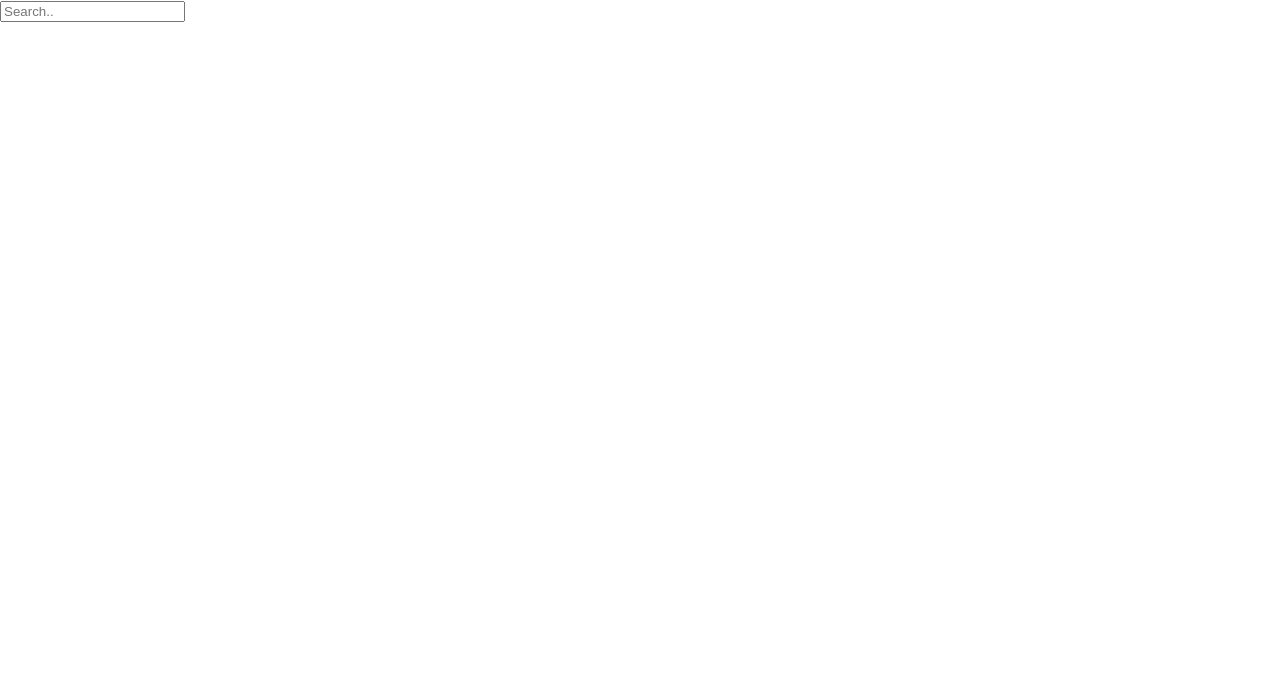
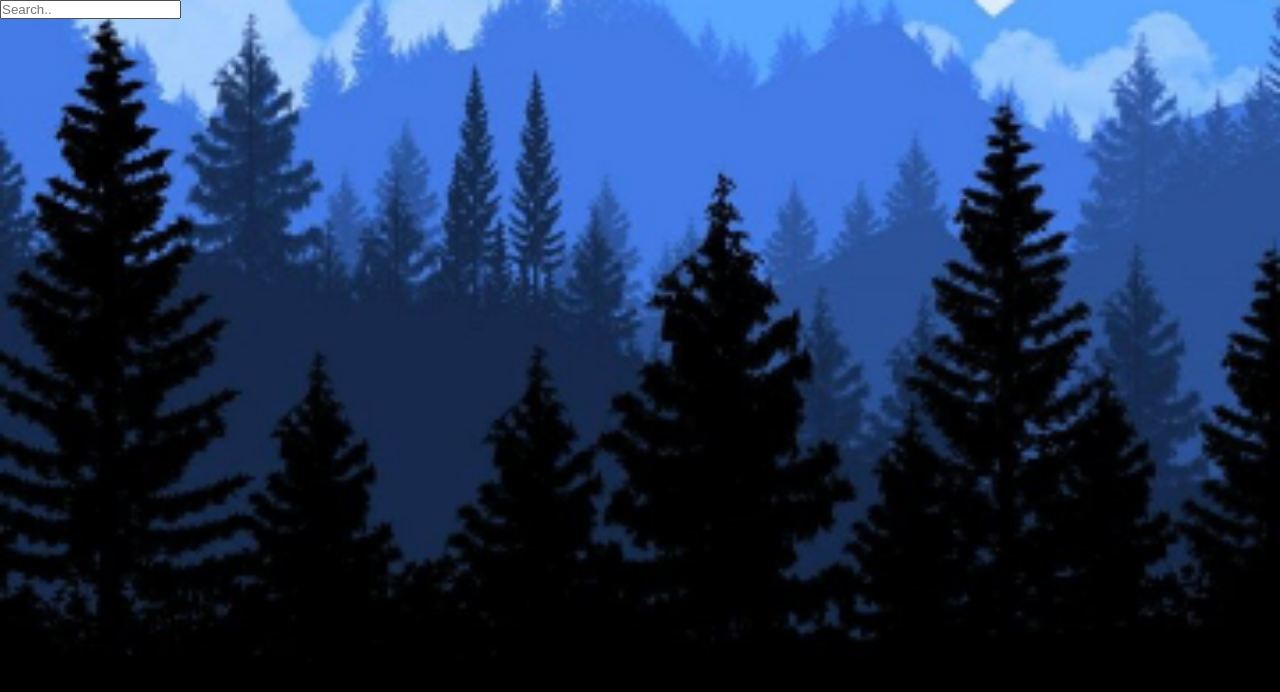
Before and after one commit to Bigjames728/weather-app, a React (Create React App) app: page / in a window 1280 px wide. Shown: the top 692 px of the page. Built offline with nearby package versions, Linux system fonts and the light colour scheme.

Commit message:
Added some styling

```diff
--- a/src/index.css
+++ b/src/index.css
@@ -1,13 +1,20 @@
-body {
+* {
   margin: 0;
-  font-family: -apple-system, BlinkMacSystemFont, 'Segoe UI', 'Roboto', 'Oxygen',
-    'Ubuntu', 'Cantarell', 'Fira Sans', 'Droid Sans', 'Helvetica Neue',
-    sans-serif;
-  -webkit-font-smoothing: antialiased;
-  -moz-osx-font-smoothing: grayscale;
+  padding: 0;
+  box-sizing: border-box;
 }
 
-code {
-  font-family: source-code-pro, Menlo, Monaco, Consolas, 'Courier New',
-    monospace;
+body {
+  font-family: 'montseratt', sans-serif;
 }
+
+.app {
+  background-image: url('./img/cold-bg.jpg');
+  background-size: cover;
+  background-position: bottom;
+  transition: 0.4 ease-out;
+}
+
+main {
+  min-height: 100vh;
+}
```
